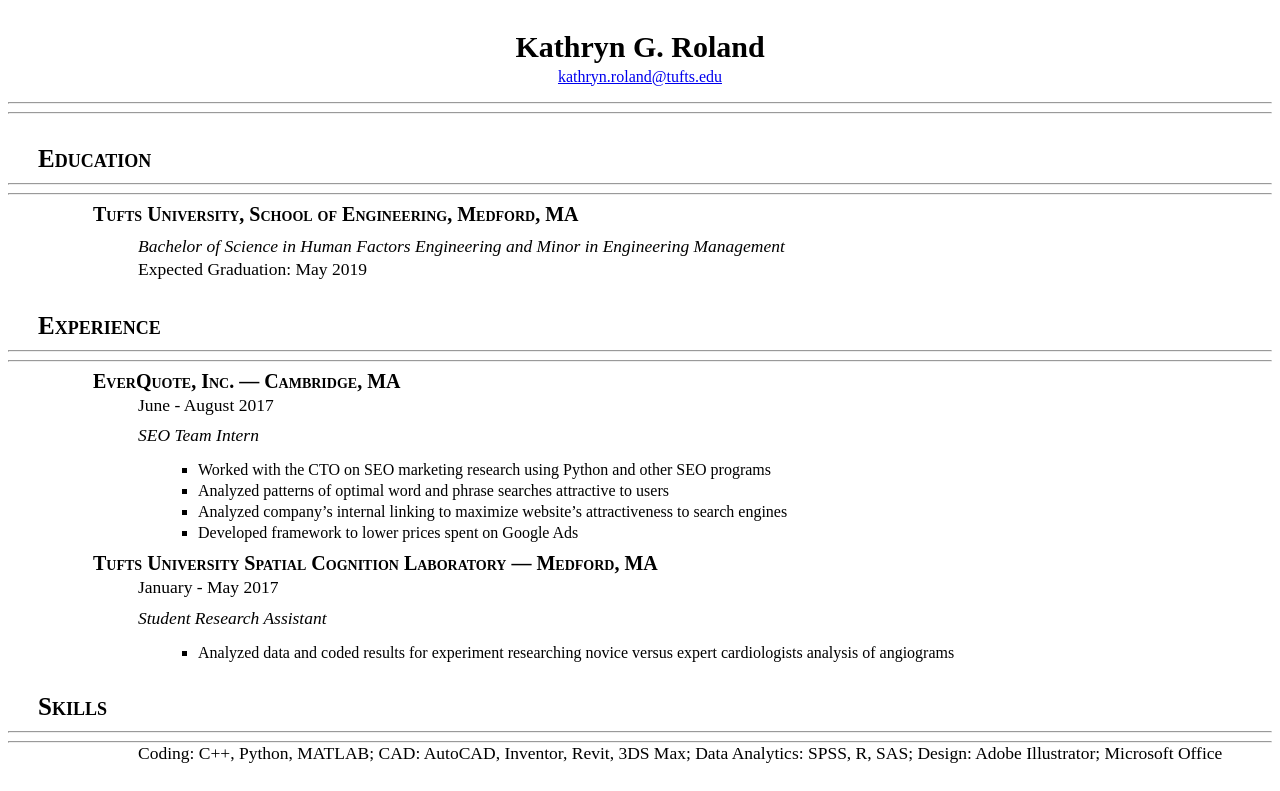
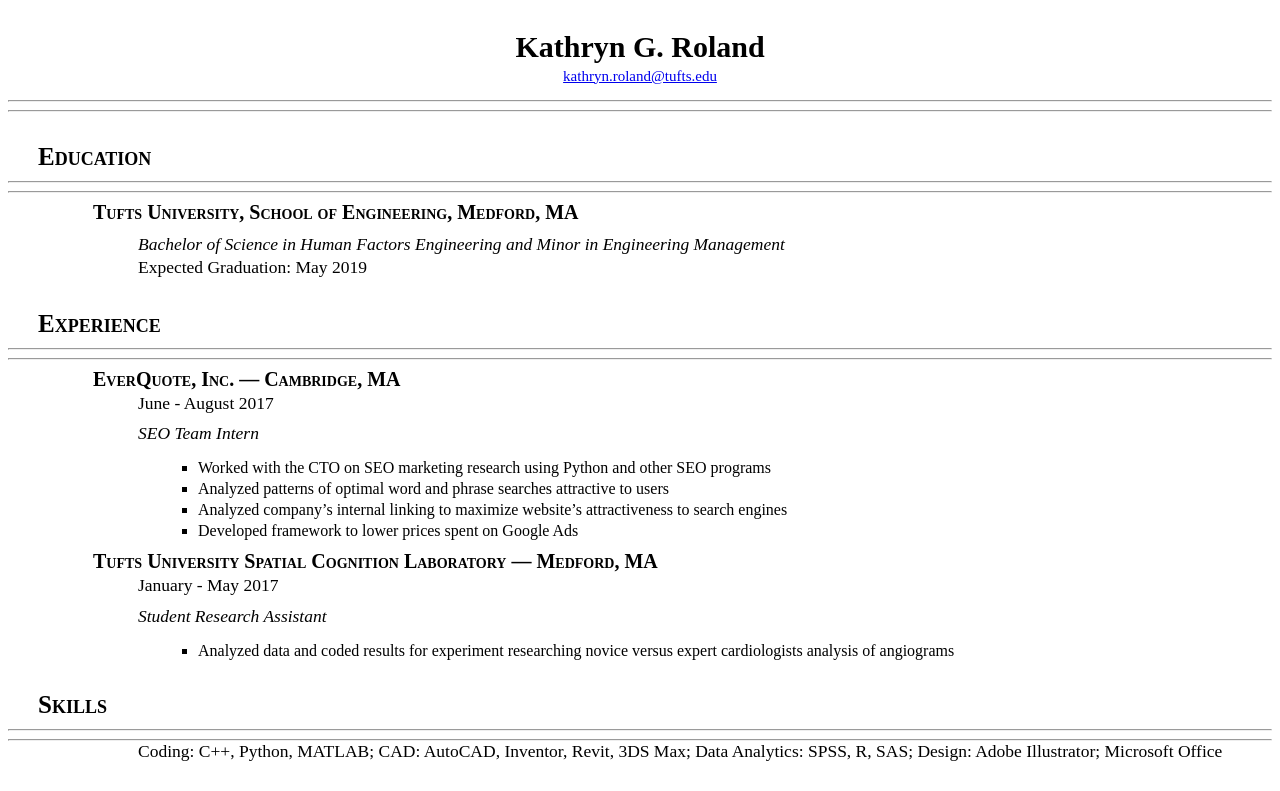
Before and after one commit to kroland924/kroland924.github.io, a plain HTML site: page resume.html in a window 1280 px wide. Shown: the top 791 px of the page. Drawn offline with Linux system fonts and the light colour scheme.

Commit message:
resume_stylesheet.css: corrected from css checker website

```diff
--- a/resume_stylesheet.css
+++ b/resume_stylesheet.css
@@ -7,7 +7,7 @@
 
 #email {
       text-align: center;
-      font-size: 15 px;
+      font-size: 15px;
       margin-top: 3.5px;
 
 }
```
